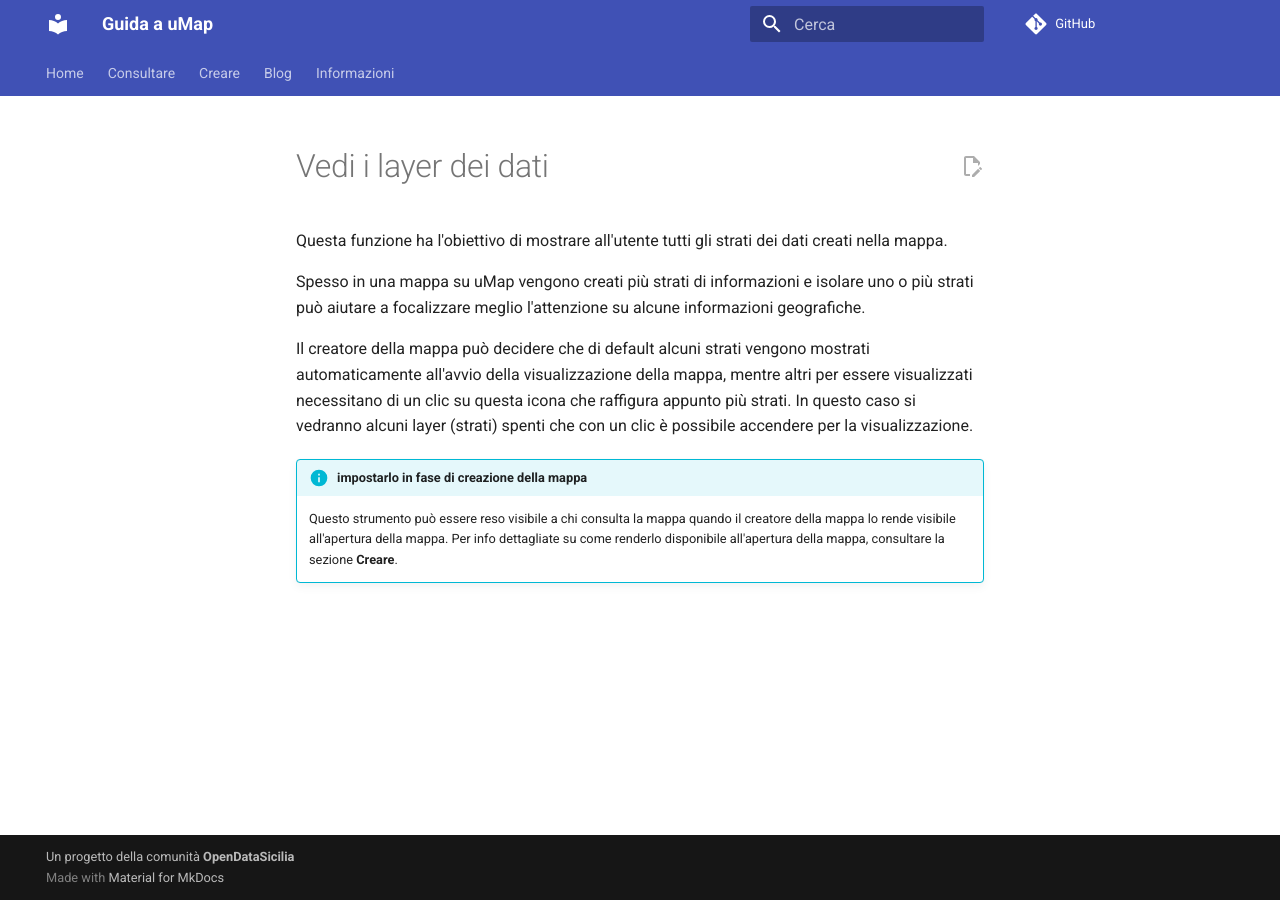
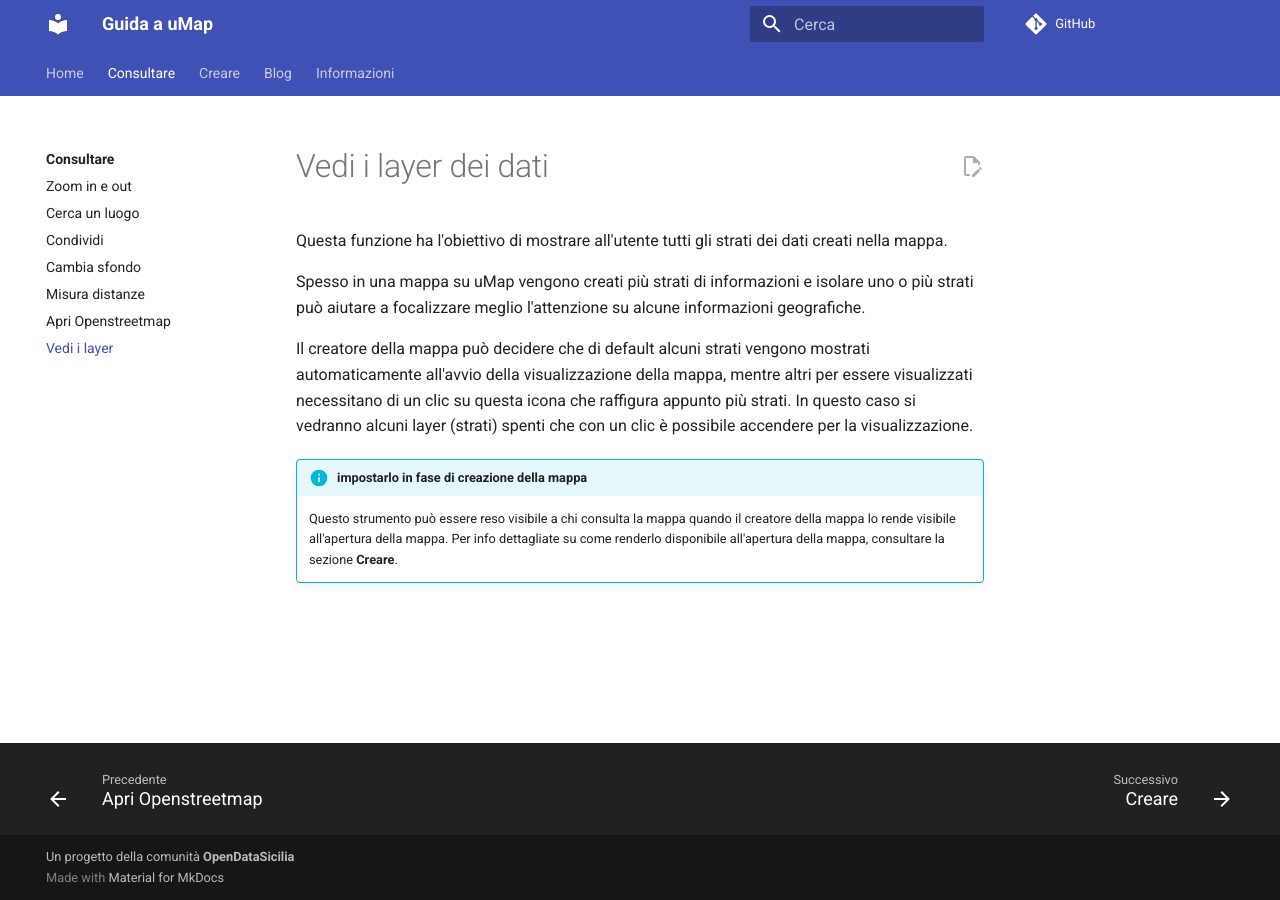
Before and after one commit to opendatasicilia/guida-umap, an MkDocs documentation site: the page built from docs/consultare/vedi-layer.md, in a window 1280 px wide. Built offline with MkDocs 1.6.1 and Material for MkDocs 9.7.7, drawn with Linux system fonts in a browser that asks for light colours; comment, search, counter and statistics services are not loaded.

Commit message:
Update mkdocs.yml

```diff
--- a/mkdocs.yml
+++ b/mkdocs.yml
@@ -35,6 +35,7 @@ nav:
     - Cambia sfondo: consultare/cambia-sfondo.md
     - Misura distanze: consultare/misura-distanze.md
     - Apri Openstreetmap: consultare/apri-openstreetmap.md
+    - Vedi i layer: consultare/vedi-layer.md
   - Creare:
     - Creare: creare/index.md
   - Blog: blog/index.md
```
